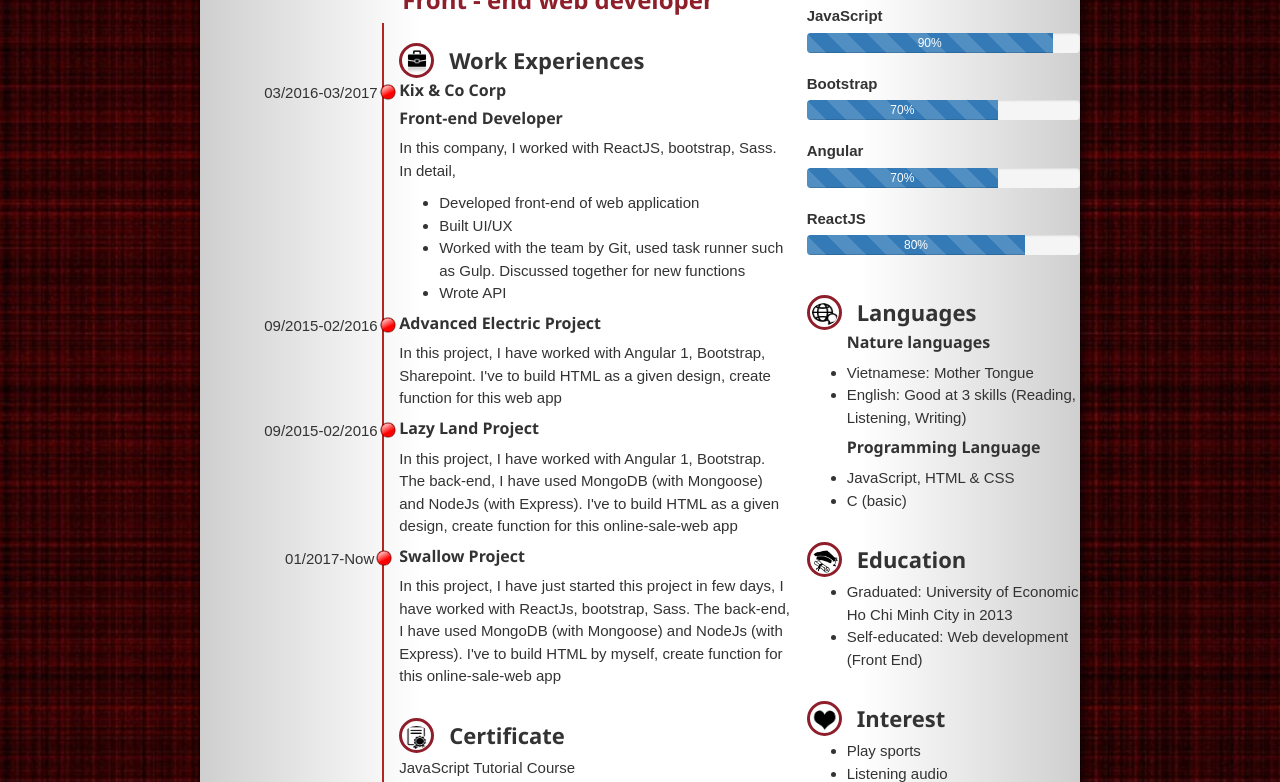
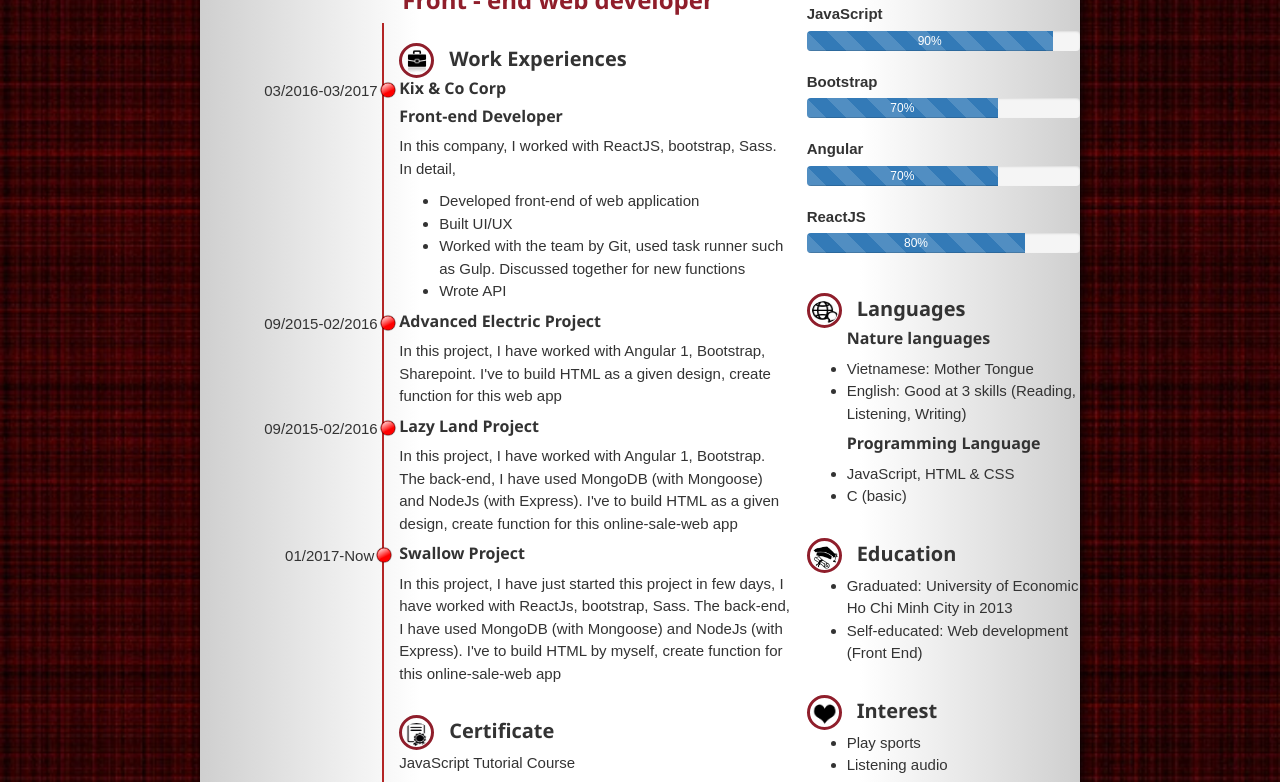
Before and after one commit to nguyenthuyhanh0805/CV, a website: page public/cv.html in a window 1280 px wide. Shown: the part 239-1021 px from the top of the page. Drawn offline with nearby package versions, Linux system fonts and the light colour scheme.

Commit message:
change font-size

```diff
--- a/public/style.css
+++ b/public/style.css
@@ -85,13 +85,13 @@ body{
     margin-left: 50px;
     margin-top: -30px;
     font-weight: 600;
-    font-size:22px
+    font-size:20px
 }
 .title2{
     margin-left: 50px;
     margin-top: -30px;
     font-weight: 600;
-    font-size: 22px
+    font-size: 20px
 
 }
 .title3{
```
